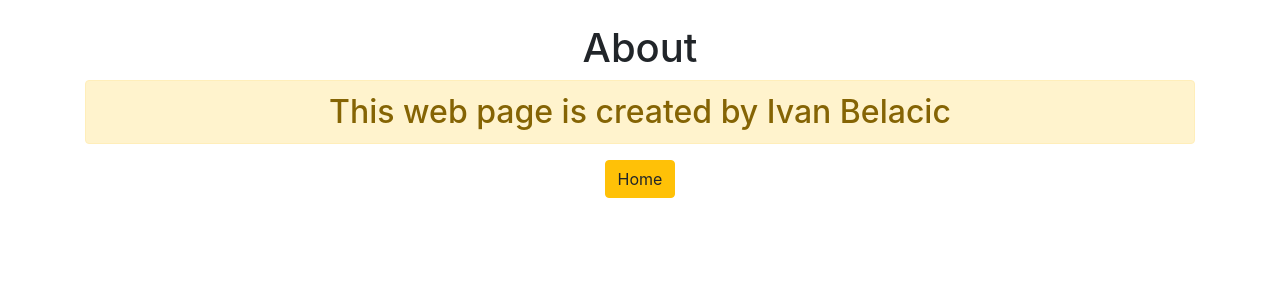
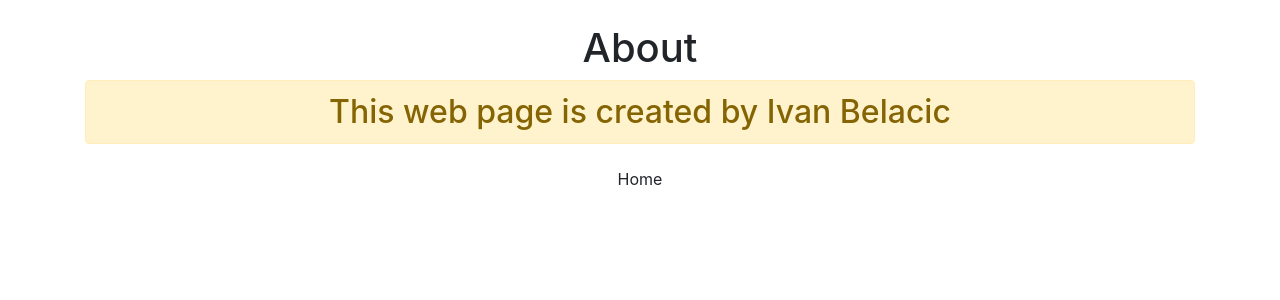
Before and after one commit to ibelacic/django3-password-generator, a Django app: page /about/ in a window 1280 px wide. Shown: the top 300 px of the page. Run offline with Django 3.2, Linux system fonts and the light colour scheme; some libraries are stand-ins or nearby versions.

Commit message:
Button visual is changed

```diff
--- a/generator/templates/generator/about.html
+++ b/generator/templates/generator/about.html
@@ -4,5 +4,5 @@
   <br>
   <h1>About</h1>
   <h2 class="alert alert-warning">This web page is created by Ivan Belacic<h2>
-  <a href="{% url 'home' %}" class="btn btn-warning">Home</a>
+  <a href="{% url 'home' %}" class="btn btn-alert">Home</a>
 </div>
```
